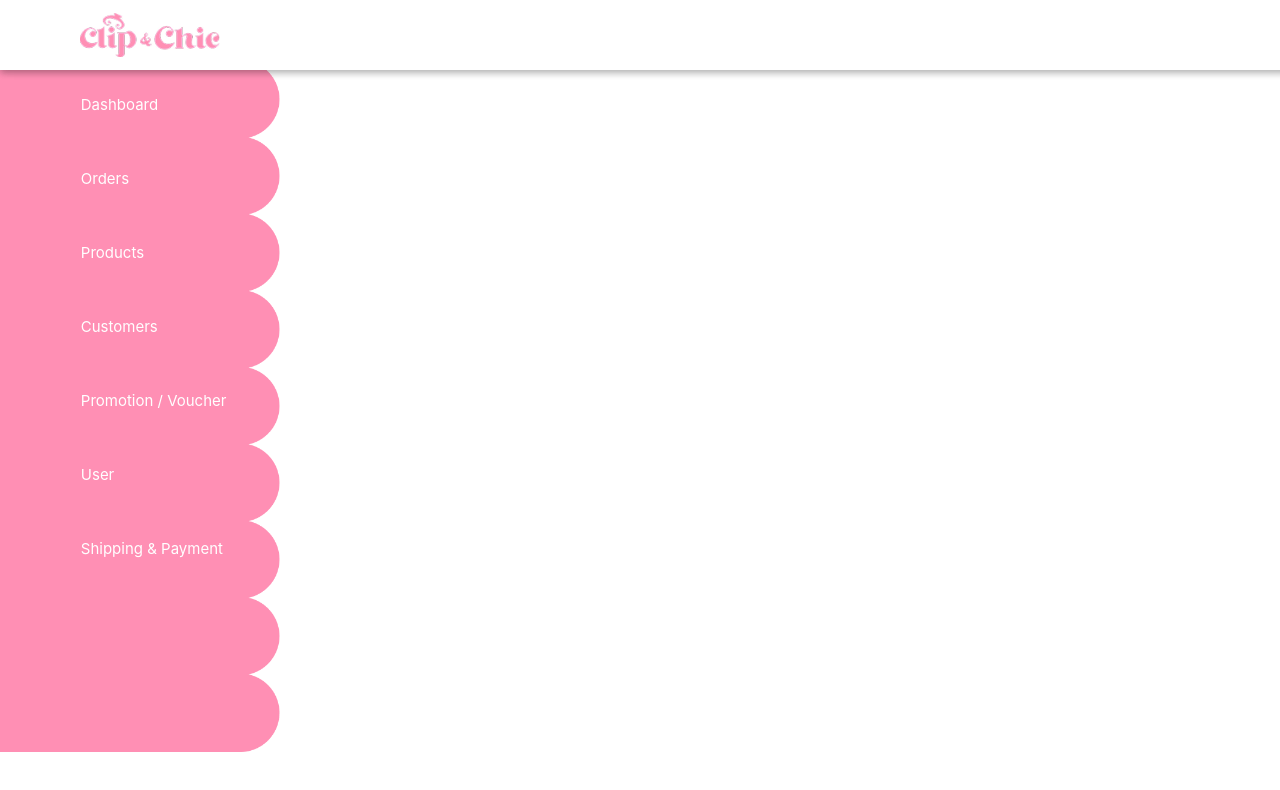
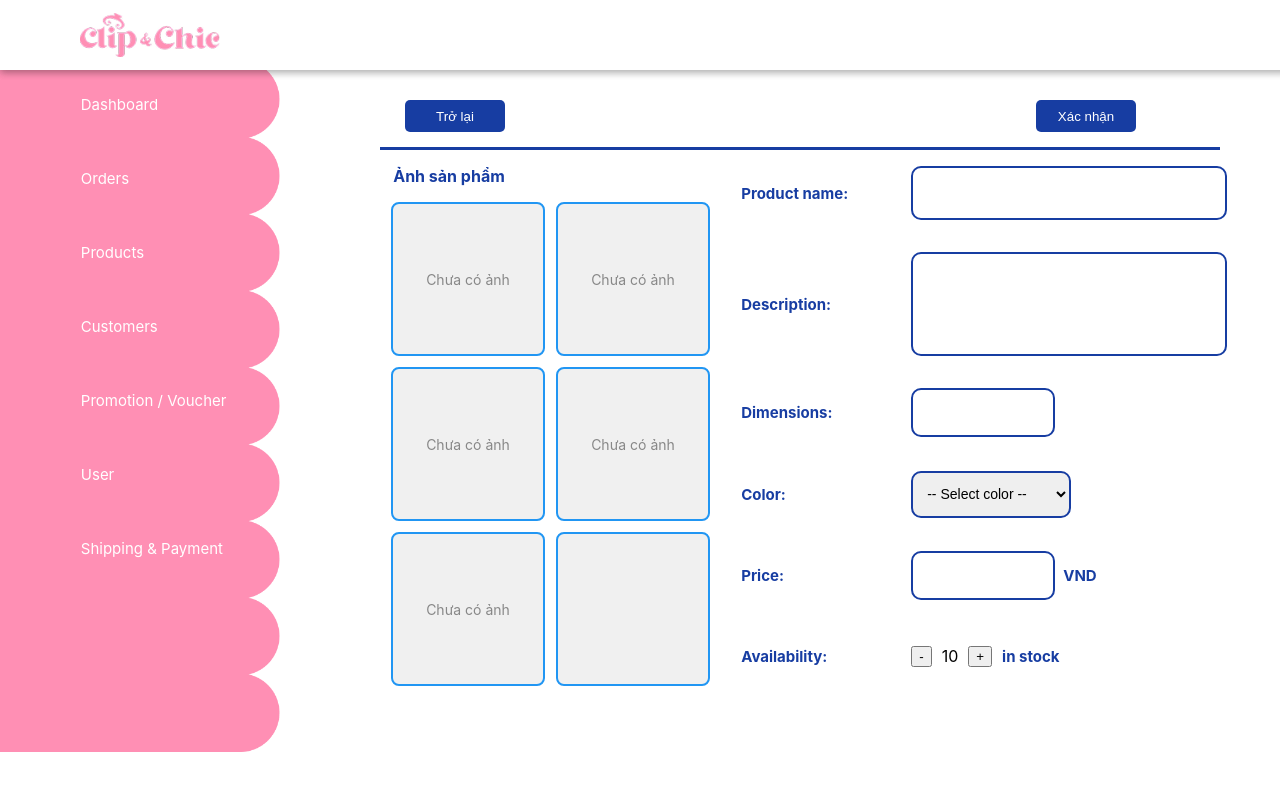
Before and after one commit to Quyen-Peter/clip-chic-admin, a React (Create React App) app: page /CreateProduct in a window 1280 px wide. Shown: the top 790 px of the page. Built offline with nearby package versions, Linux system fonts and the light colour scheme.

Commit message:
create create product page

```diff
--- a/src/routes/AppRouter.tsx
+++ b/src/routes/AppRouter.tsx
@@ -8,6 +8,7 @@ import User from "../screen/User";
 import Voucher from "../screen/Voucher";
 import ProductDetail from "../screen/ProductDetail";
 import OrderDetail from "../screen/OrderDetail";
+import CreateProduct from "../screen/CreateProduct";
 
 const AppRouter = () => {
     return (
@@ -22,6 +23,7 @@ const AppRouter = () => {
             <Route path="/Shipping" element={<Shipping />} />
             <Route path="/ProductDetail/:id" element={<ProductDetail />} />
             <Route path="/OrderDetail/:id" element={<OrderDetail />} />
+            <Route path="/CreateProduct" element={<CreateProduct />} />
         </Routes>
     )
 }
--- /dev/null
+++ b/src/screen/CreateProduct.tsx
@@ -0,0 +1,280 @@
+import { useParams } from "react-router-dom";
+import { useNavigate } from "react-router-dom";
+import "../css/ProductDetail.css";
+import React, { useEffect, useState } from "react";
+import editIcon from "../asesst/pencil.png";
+import trashIcon from "../asesst/bin.png";
+
+const CreateProduct = () =>{
+   const { id } = useParams();
+  const navigator = useNavigate();
+  const [image1, setImage1] = React.useState<string | undefined>(undefined);
+  const [image2, setImage2] = React.useState<string | undefined>(undefined);
+  const [image3, setImage3] = React.useState<string | undefined>(undefined);
+  const [image4, setImage4] = React.useState<string | undefined>(undefined);
+  const [image5, setImage5] = React.useState<string | undefined>(undefined);
+  const [colors, setColors] = useState<{ id: number; name: string }[]>([]);
+  const [selected, setSelected] = useState("");
+
+  useEffect(() => {
+    const data = [
+      { id: 1, name: "Vàng" },
+      { id: 2, name: "Đỏ" },
+      { id: 3, name: "trắng" },
+    ];
+    setColors(data);
+  }, []);
+
+  const handleChange1 = (e: React.ChangeEvent<HTMLInputElement>) => {
+    if (e.target.files && e.target.files[0]) {
+      const file = e.target.files[0];
+      setImage1(URL.createObjectURL(file));
+    }
+  };
+
+  const handleRemove1 = () => {
+    setImage1("");
+  };
+
+  const handleChange2 = (e: React.ChangeEvent<HTMLInputElement>) => {
+    if (e.target.files && e.target.files[0]) {
+      const file = e.target.files[0];
+      setImage2(URL.createObjectURL(file));
+    }
+  };
+
+  const handleRemove2 = () => {
+    setImage2("");
+  };
+
+  const handleChange3 = (e: React.ChangeEvent<HTMLInputElement>) => {
+    if (e.target.files && e.target.files[0]) {
+      const file = e.target.files[0];
+      setImage3(URL.createObjectURL(file));
+    }
+  };
+
+  const handleRemove3 = () => {
+    setImage3("");
+  };
+
+  const handleChange4 = (e: React.ChangeEvent<HTMLInputElement>) => {
+    if (e.target.files && e.target.files[0]) {
+      const file = e.target.files[0];
+      setImage4(URL.createObjectURL(file));
+    }
+  };
+
+  const handleRemove4 = () => {
+    setImage4("");
+  };
+
+  const handleChange5 = (e: React.ChangeEvent<HTMLInputElement>) => {
+    if (e.target.files && e.target.files[0]) {
+      const file = e.target.files[0];
+      setImage5(URL.createObjectURL(file));
+    }
+  };
+
+  const handleRemove5 = () => {
+    setImage5("");
+  };
+
+  return (
+    <div className="container-product-detail">
+      <div className="bnt-container">
+        <button onClick={() => navigator("/Products")} className="bnt-back">Trở lại</button>
+        <div className="bnt-edit-delete">
+          <button className="edit-bnt">Xác nhận</button>
+        </div>
+      </div>
+
+      <div className="content-container-product">
+        <div>
+          <p className="title-img-product">Ảnh sản phẩm</p>
+          <div className="container-img">
+            <div className="image-box">
+              {!image1 && <span className="placeholder">Chưa có ảnh</span>}
+
+              {image1 && (
+                <img src={image1} alt="preview" className="preview-img" />
+              )}
+
+              <div className="overlay">
+                <label className="btn-icon">
+                  <img src={editIcon} alt="edit" />
+                  <input
+                    type="file"
+                    accept="image/*"
+                    onChange={handleChange1}
+                    hidden
+                  />
+                </label>
+                <button className="btn-icon" onClick={handleRemove1}>
+                  <img src={trashIcon} alt="delete" />
+                </button>
+              </div>
+            </div>
+            <div className="image-box">
+              {!image2 && <span className="placeholder">Chưa có ảnh</span>}
+
+              {image2 && (
+                <img src={image2} alt="preview" className="preview-img" />
+              )}
+
+              <div className="overlay">
+                <label className="btn-icon">
+                  <img src={editIcon} alt="edit" />
+                  <input
+                    type="file"
+                    accept="image/*"
+                    onChange={handleChange2}
+                    hidden
+                  />
+                </label>
+                <button className="btn-icon" onClick={handleRemove2}>
+                  <img src={trashIcon} alt="delete" />
+                </button>
+              </div>
+            </div>
+          </div>
+
+          <div className="container-img">
+            <div className="image-box">
+              {!image3 && <span className="placeholder">Chưa có ảnh</span>}
+
+              {image3 && (
+                <img src={image3} alt="preview" className="preview-img" />
+              )}
+
+              <div className="overlay">
+                <label className="btn-icon">
+                  <img src={editIcon} alt="edit" />
+                  <input
+                    type="file"
+                    accept="image/*"
+                    onChange={handleChange3}
+                    hidden
+                  />
+                </label>
+                <button className="btn-icon" onClick={handleRemove3}>
+                  <img src={trashIcon} alt="delete" />
+                </button>
+              </div>
+            </div>
+            <div className="image-box">
+              {!image4 && <span className="placeholder">Chưa có ảnh</span>}
+
+              {image4 && (
+                <img src={image4} alt="preview" className="preview-img" />
+              )}
+
+              <div className="overlay">
+                <label className="btn-icon">
+                  <img src={editIcon} alt="edit" />
+                  <input
+                    type="file"
+                    accept="image/*"
+                    onChange={handleChange4}
+                    hidden
+                  />
+                </label>
+                <button className="btn-icon" onClick={handleRemove4}>
+                  <img src={trashIcon} alt="delete" />
+                </button>
+              </div>
+            </div>
+          </div>
+
+          <div className="container-img">
+            <div className="image-box">
+              {!image5 && <span className="placeholder">Chưa có ảnh</span>}
+
+              {image5 && (
+                <img src={image5} alt="preview" className="preview-img" />
+              )}
+
+              <div className="overlay">
+                <label className="btn-icon">
+                  <img src={editIcon} alt="edit" />
+                  <input
+                    type="file"
+                    accept="image/*"
+                    onChange={handleChange5}
+                    hidden
+                  />
+                </label>
+                <button className="btn-icon" onClick={handleRemove5}>
+                  <img src={trashIcon} alt="delete" />
+                </button>
+              </div>
+            </div>
+            <div className="image-box">
+              {/* {!image && <span className="placeholder">Chưa có ảnh</span>}
+
+              {image && (
+                <img src={image} alt="preview" className="preview-img" />
+              )}
+
+              <div className="overlay">
+                <label className="btn-icon">
+                  <img src={editIcon} alt="edit" />
+                  <input
+                    type="file"
+                    accept="image/*"
+                    onChange={handleChange}
+                    hidden
+                  />
+                </label>
+                <button className="btn-icon" onClick={handleRemove}>
+                  <img src={trashIcon} alt="delete" />
+                </button>
+              </div> */}
+            </div>
+          </div>
+        </div>
+
+        <div className="right-txt-product">
+          <p className="title-product">Product name:</p>
+          <input type="text" className="input-product-name" />
+
+          <p className="title-product">Description:</p>
+          <textarea rows={5} className="input-product-discription" />
+
+          <p className="title-product">Dimensions:</p>
+          <input type="text" className="product-short-input" />
+
+          <p className="title-product">Color:</p>
+          <select
+            value={selected}
+            onChange={(e) => setSelected(e.target.value)}
+            className="product-short-input-select"
+          >
+            <option value="">-- Select color --</option>
+            {colors.map((color) => (
+              <option key={color.id} value={color.name}>
+                {color.name}
+              </option>
+            ))}
+          </select>
+
+          <p className="title-product">Price:</p>
+          <div style={{ display: "flex", alignItems: "center", gap: "8px" }}>
+            <input type="number" className="product-short-input" />
+            <p className="title-product">VND</p>
+          </div>
+
+          <p className="title-product">Availability:</p>
+          <div style={{ display: "flex", alignItems: "center", gap: "10px" }}>
+            <button>-</button>
+            <span>10</span>
+            <button>+</button>
+            <p className="title-product">in stock</p>
+          </div>
+        </div>
+      </div>
+    </div>
+  );
+}
+
+export default CreateProduct;
--- a/src/screen/Products.tsx
+++ b/src/screen/Products.tsx
@@ -23,7 +23,7 @@ const Products = () => {
       <div className="header">
         <div className="header-flex">
           <h2>KẸP TÓC CÓ SẴN</h2>
-          <button className="add-more-bnt">
+          <button className="add-more-bnt" onClick={() => navigate("/CreateProduct")}>
             <h2>Thêm kẹp tóc</h2>
           </button>
         </div>
```
